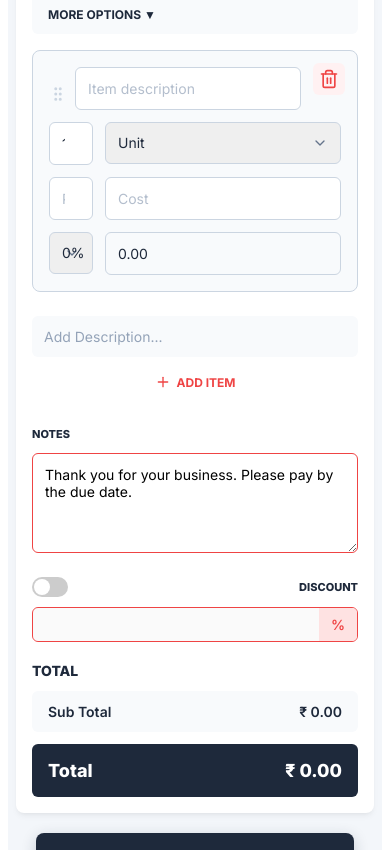
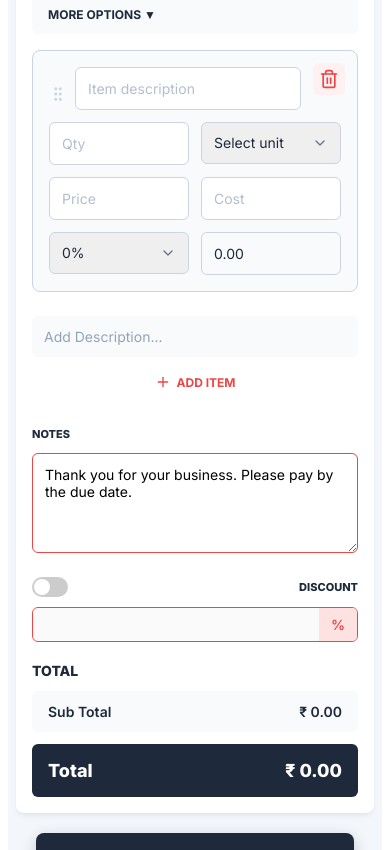
Before and after one commit to Shubhii-27/INVOICE, a React (Vite) app: page / in a window 390 px wide. Shown: the part 980-1830 px from the top of the page. Built offline with nearby package versions, Linux system fonts and the light colour scheme.

Commit message:
update issue

```diff
--- a/src/App.jsx
+++ b/src/App.jsx
@@ -6,7 +6,7 @@ import './index.css';
 
 function App() {
     const [items, setItems] = useState([
-        { id: 1, name: '', quantity: 1, unit: '', price: '', cost: '', gst: '', description: '' }
+        { id: 1, name: '', quantity: '', unit: '', price: '', cost: '', gst: '', description: '' }
     ]);
     const [discountEnabled, setDiscountEnabled] = useState(false);
     const [discount, setDiscount] = useState('');
@@ -196,7 +196,7 @@ function App() {
     };
 
     const handleAddItem = () => {
-        setItems([...items, { id: Date.now(), name: '', quantity: 1, unit: '', price: '', cost: '', gst: '', description: '' }]);
+        setItems([...items, { id: Date.now(), name: '', quantity: '', unit: '', price: '', cost: '', gst: '', description: '' }]);
     };
 
     const handleRemoveItem = (id) => {
@@ -756,7 +756,7 @@ function App() {
                                         value={item.unit}
                                         onChange={(e) => handleItemChange(item.id, 'unit', e.target.value)}
                                     >
-                                        <option value="">Unit</option>
+                                        <option value="" disabled>Select unit</option>
                                         <option value="pcs">pcs</option>
                                         <option value="hrs">hrs</option>
                                         <option value="days">days</option>
--- a/src/index.css
+++ b/src/index.css
@@ -388,7 +388,7 @@
 
 #root .items-header-row {
   display: grid;
-  grid-template-columns: 3fr 1fr 1fr 1.2fr 1.2fr 1fr 1.5fr 40px;
+  grid-template-columns: 3fr 2.6fr 2fr 2.8fr 2.8fr 2.2fr 1.6fr 40px;
   gap: 12px;
   padding-bottom: 8px;
 }
@@ -402,10 +402,16 @@
 
 #root .item-row {
   display: grid;
-  grid-template-columns: 3fr 1fr 1fr 1.2fr 1.2fr 1fr 1.5fr 40px;
+  grid-template-columns: 3fr 2.6fr 2fr 2.8fr 2.8fr 2.2fr 1.6fr 40px;
   gap: 12px;
   align-items: flex-start;
   margin-bottom: 8px;
+}
+
+#root .item-row>input,
+#root .item-row>select,
+#root .item-row>div {
+  min-width: 0;
 }
 
 #root .item-row-wrapper {
@@ -645,11 +651,11 @@
   border-radius: 50%;
 }
 
-#root input:checked + .slider {
+#root input:checked+.slider {
   background-color: var(--primary-red);
 }
 
-#root input:checked + .slider:before {
+#root input:checked+.slider:before {
   transform: translateX(16px);
 }
 
@@ -881,6 +887,7 @@
     opacity: 0;
     transform: translateY(15px);
   }
+
   to {
     opacity: 1;
     transform: translateY(0);
@@ -915,7 +922,7 @@
   }
 
   #root .item-row {
-    grid-template-columns: repeat(2, 1fr);
+    grid-template-columns: repeat(2, minmax(0, 1fr));
     gap: 12px;
     position: relative;
     padding: 16px;
@@ -924,16 +931,19 @@
     border: 1px solid var(--border-light);
   }
 
-  #root .item-row > div:nth-child(1) {
+  #root .item-row>div:nth-child(1) {
     grid-column: span 2;
     padding-right: 40px;
   }
 
-  #root .item-row > div {
+  #root .item-row>div,
+  #root .item-row>input,
+  #root .item-row>select {
     grid-column: span 1;
+    min-width: 0;
   }
 
-  #root .item-row > button.delete-btn {
+  #root .item-row>button.delete-btn {
     position: absolute;
     top: 12px;
     right: 12px;
@@ -943,7 +953,7 @@
     color: var(--primary-red);
   }
 
-  #root .item-row-wrapper > div:last-child {
+  #root .item-row-wrapper>div:last-child {
     padding-left: 0 !important;
     margin-top: 8px;
   }
@@ -1209,9 +1219,7 @@
     margin: 16px 12px;
   }
 
-  #root .item-row {
-    grid-template-columns: 1fr;
-  }
+
 
   #root .generate-wrapper {
     flex-direction: column;
```
